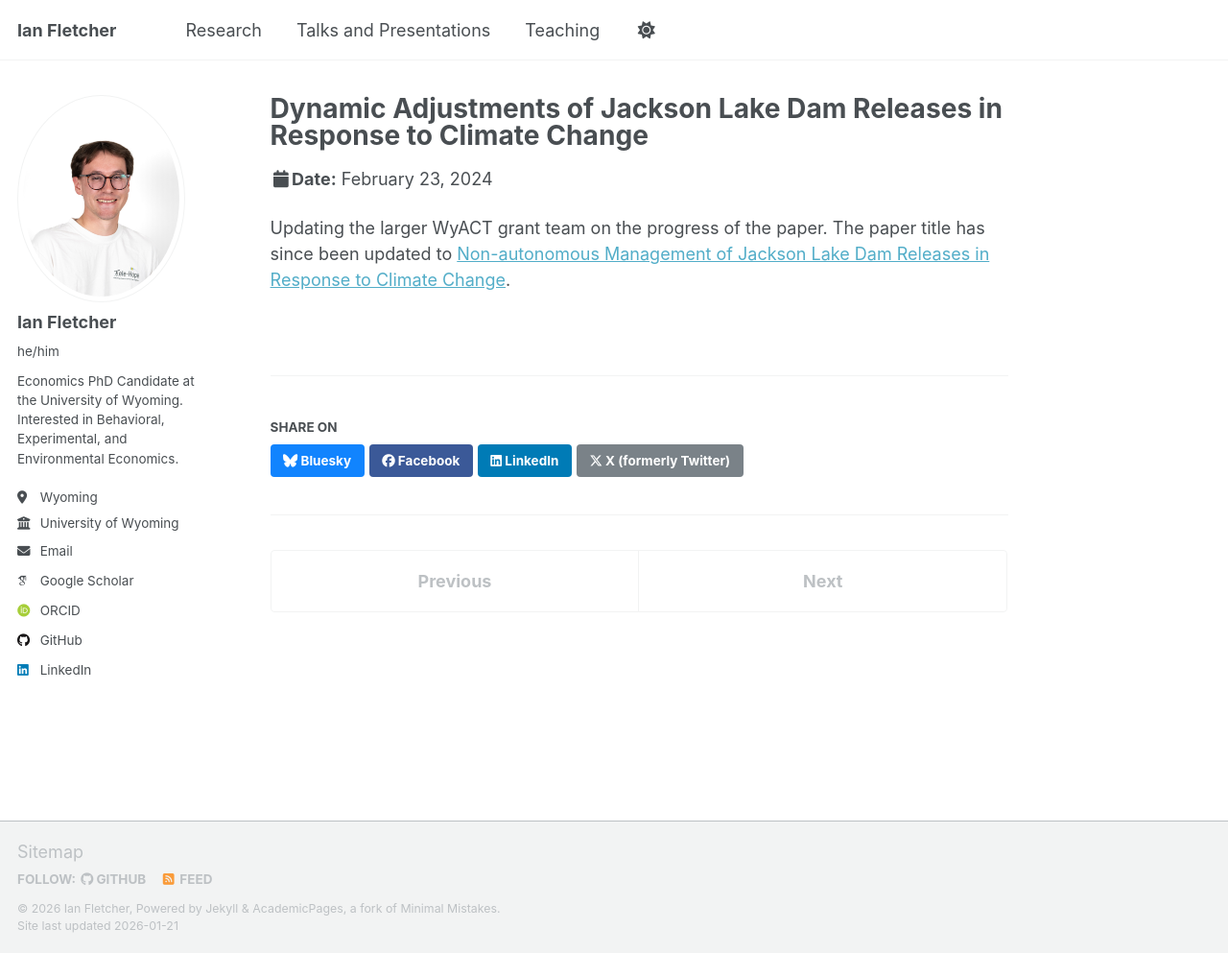
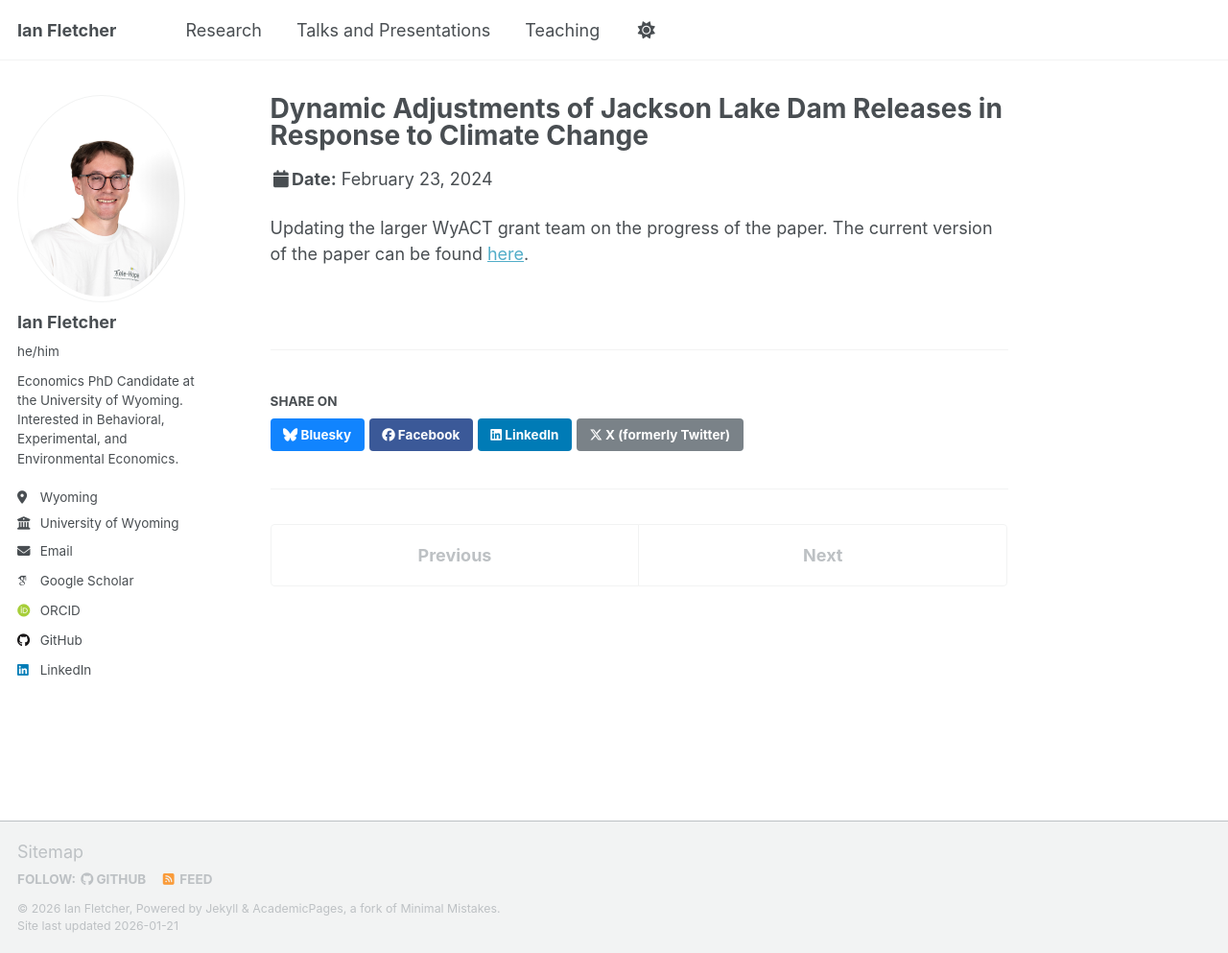
Before and after one commit to fletcherian/fletcherian.github.io, a Jekyll site: the page built from _talks/wyact-dams-1.md, in a window 1280 px wide and 993 px high. Shown: the whole window at 96% size. Built offline with Jekyll 4.4.1, drawn with Linux system fonts in a browser that asks for light colours; some web fonts are replaced; a script that is not in the unit is left out.

Commit message:
Update wyact-dams-1.md

```diff
--- a/_talks/wyact-dams-1.md
+++ b/_talks/wyact-dams-1.md
@@ -8,4 +8,4 @@ date: 2024-02-23
 location: "University of Wyoming"
 ---
 
-Updating the larger WyACT grant team on the progress of the paper. The paper title has since been updated to [Non-autonomous Management of Jackson Lake Dam Releases in Response to Climate Change](https://fletcherian.github.io/publication/dams).
+Updating the larger WyACT grant team on the progress of the paper. The current version of the paper can be found [here](https://fletcherian.github.io/publication/dams).
```
